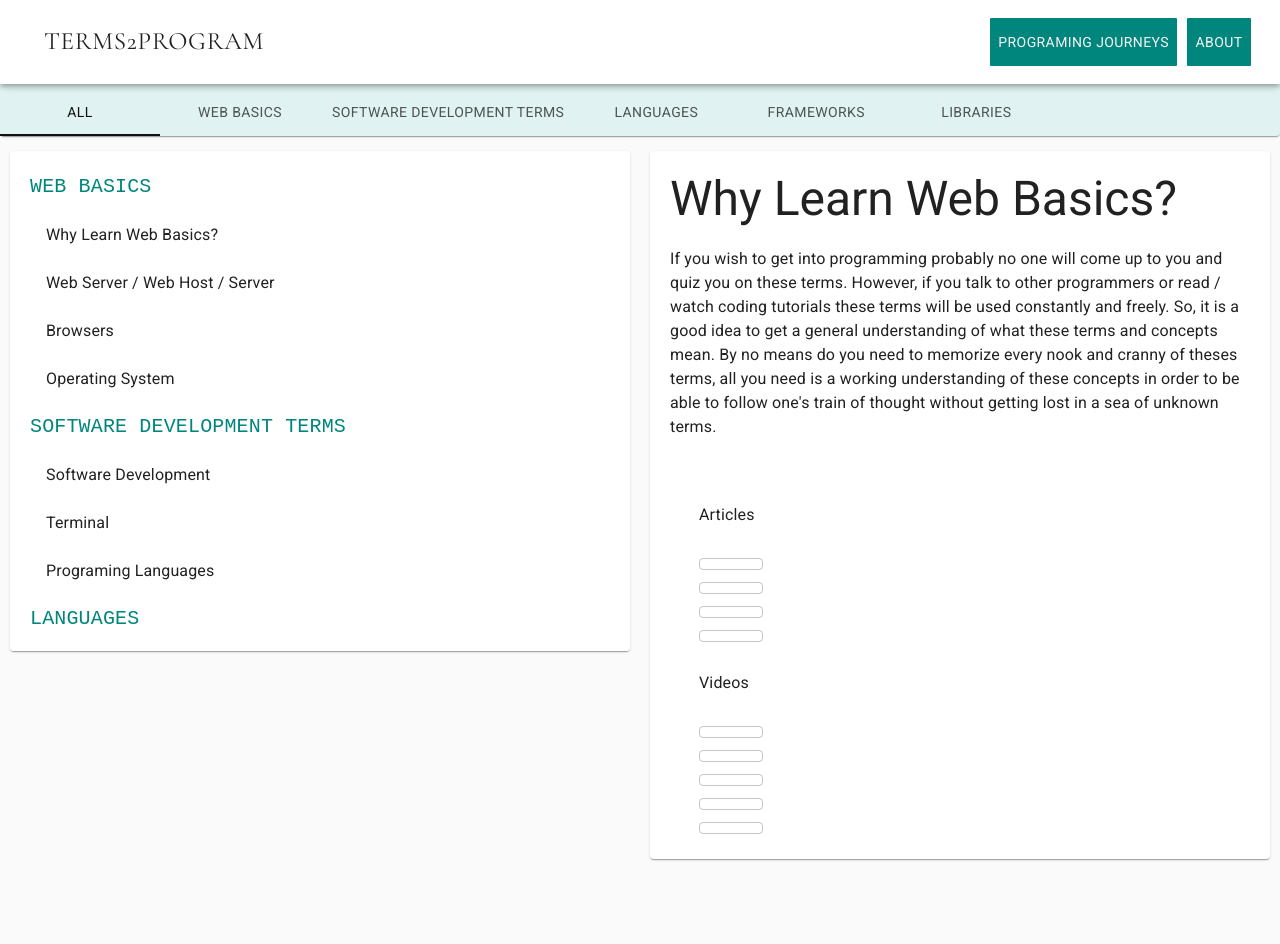
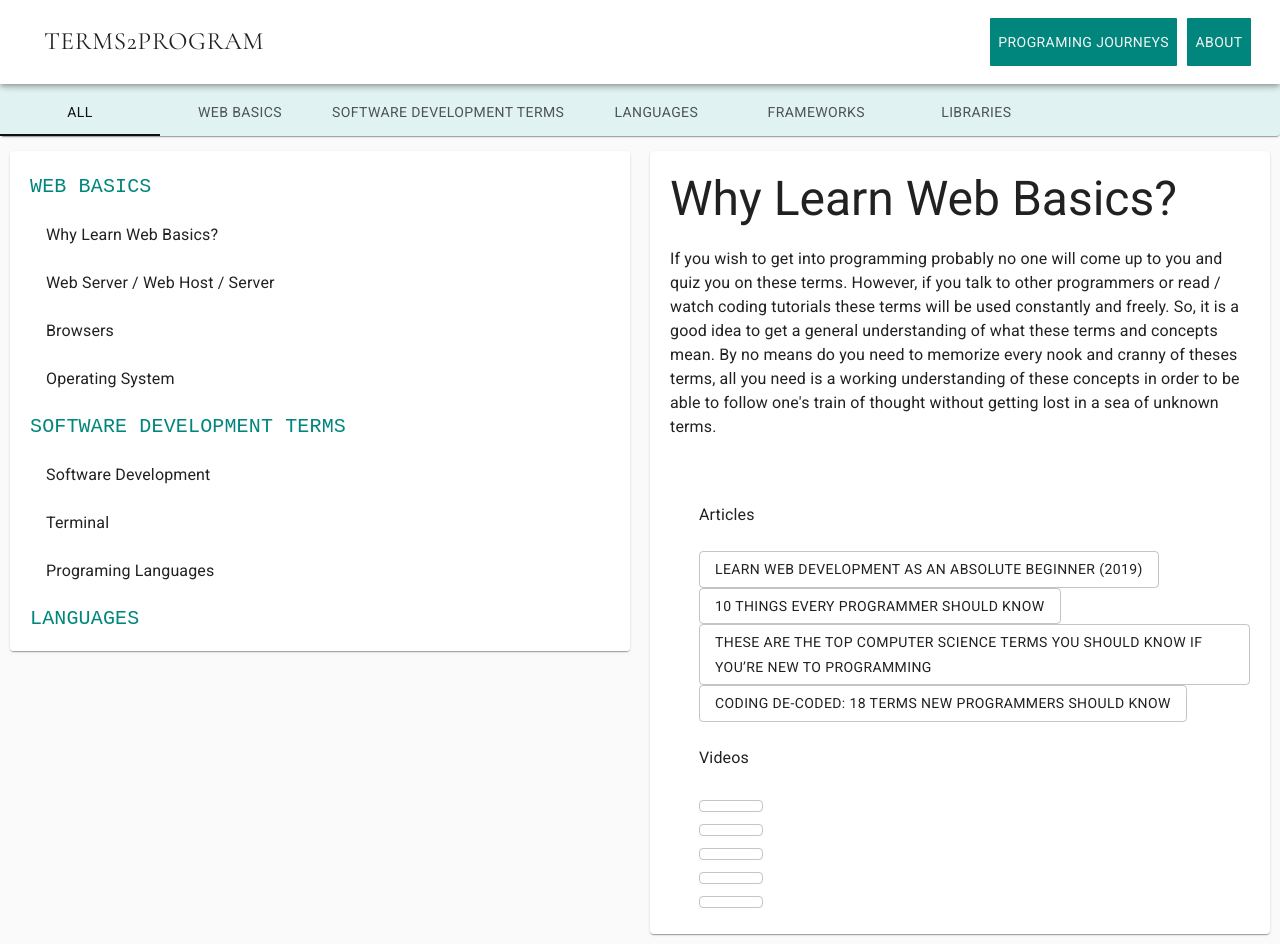
Before and after one commit to kristina-arezina/terms-2-program, a React (Create React App) app: page / in a window 1280 px wide. Before the commit the page ends 869 px from the top, so only its background shows below. Built offline with nearby package versions, Linux system fonts and the light colour scheme.

Commit message:
added stuff very close to finsiheing

```diff
--- a/src/components/Exercises/index.js
+++ b/src/components/Exercises/index.js
@@ -33,10 +33,10 @@ const styles = {
 
 export default ({
      link: {
-        link1,
-        link2,
-        link3,
-        link4,
+        link1="https://coder-coder.com/learn-web-development/",
+        link2="https://medium.com/swlh/10-things-every-programmer-should-know-26ba37cfcaf4",
+        link3="https://www.freecodecamp.org/news/these-are-the-top-computer-science-terms-you-should-know-if-youre-new-to-programming-fc8592242622/",
+        link4="https://learning.linkedin.com/blog/tech-tips/coding-de-coded--18-terms-new-programmers-should-know",
         video1,
         video2,
         video3,
@@ -44,10 +44,10 @@ export default ({
          video5,
         articles="Articles",
         videos="Videos",
-         link1Name,
-         link2Name,
-         link3Name,
-         link4Name,
+         link1Name="Learn web development as an absolute beginner (2019)",
+         link2Name="10 Things Every Programmer Should Know",
+         link3Name="These are the top Computer Science terms you should know if you’re new to programming",
+         link4Name="Coding De-Coded: 18 Terms New Programmers Should Know",
          video1Name,
          video2Name,
          video3Name,
--- a/src/storeLink.js
+++ b/src/storeLink.js
@@ -3,6 +3,20 @@ export const links = [
         id: 'why learn web basics?',
         articles: "Articles",
         videos:"Videos",
+        link1:'https://coder-coder.com/learn-web-development/',
+        link1Name: "Learn web development as an absolute beginner (2019)",
+        link2:"https://medium.com/swlh/10-things-every-programmer-should-know-26ba37cfcaf4",
+        link2Name: "10 Things Every Programmer Should Know",
+        link3:"https://www.freecodecamp.org/news/these-are-the-top-computer-science-terms-you-should-know-if-youre-new-to-programming-fc8592242622/",
+        link3Name: "These are the top Computer Science terms you should know if you’re new to programming",
+        link4: "https://learning.linkedin.com/blog/tech-tips/coding-de-coded--18-terms-new-programmers-should-know",
+        link4Name:"Coding De-Coded: 18 Terms New Programmers Should Know",
+        video1:"https://www.khanacademy.org/computing/computer-science/internet-intro/internet-works-intro/v/the-internet-http-and-html",
+        video1Name: "Khan Academy's introduction to how the internet works",
+        video2: "",
+        video3: "",
+        video4: "",
+        video5: ""
     },
     {
         id: 'web server / web host / server',
```
